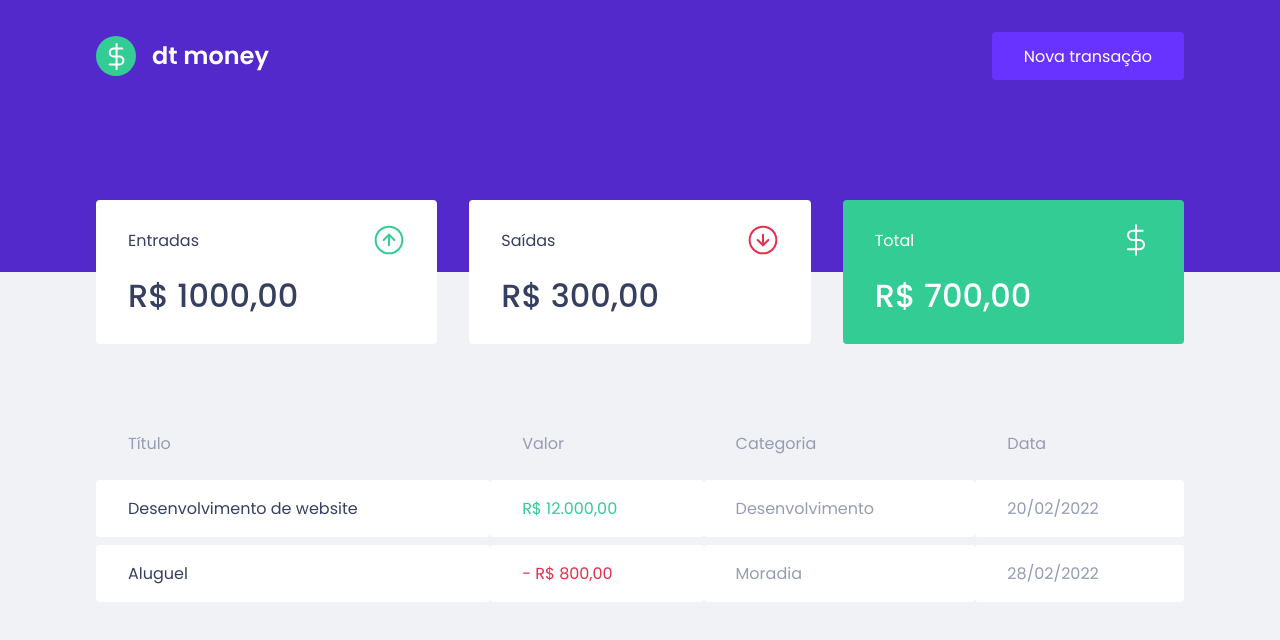
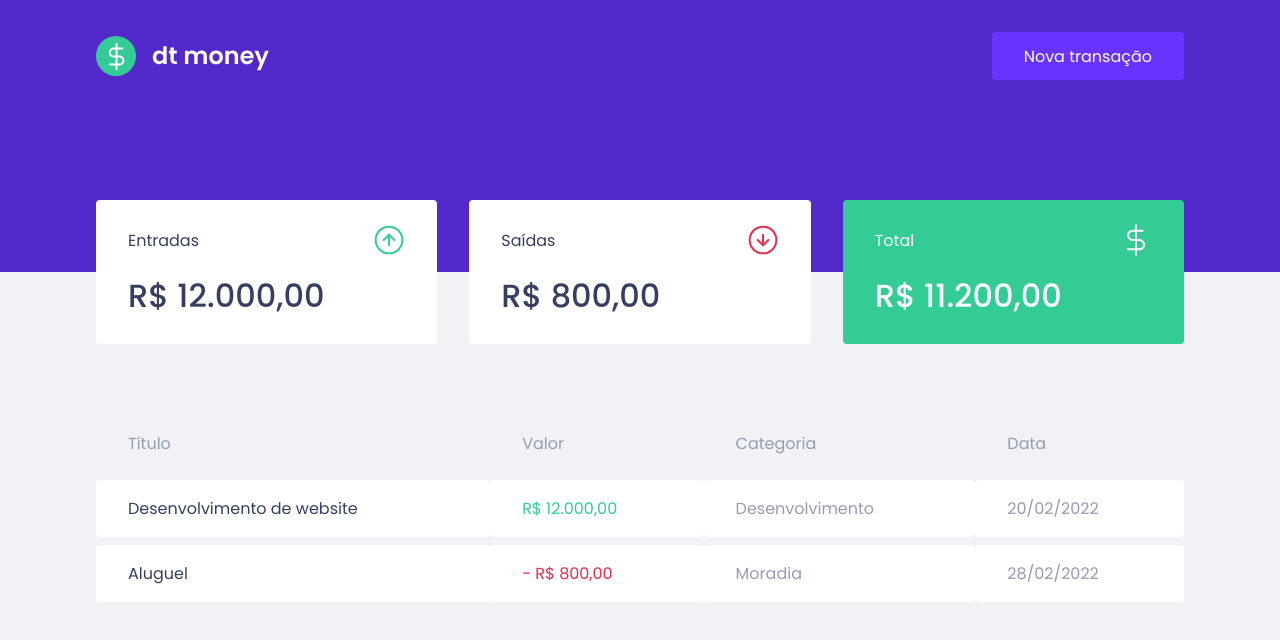
Before and after one commit to renanvcb/ignite-react-2-dtmoney, a React (Create React App) app: page / in a window 1280 px wide. Shown: the top 640 px of the page. Built offline with nearby package versions, Linux system fonts and the light colour scheme.

Commit message:
summaries updated

```diff
--- a/src/components/Summary/index.tsx
+++ b/src/components/Summary/index.tsx
@@ -12,21 +12,21 @@ export function Summary() {
           <p>Entradas</p>
           <img src={incomeImg} alt="Entradas" />
         </header>
-        <strong>R$ 1000,00</strong>
+        <strong>R$ 12.000,00</strong>
       </div>
       <div>
         <header>
           <p>Saídas</p>
           <img src={outcomeImg} alt="Saídas" />
         </header>
-        <strong>R$ 300,00</strong>
+        <strong>R$ 800,00</strong>
       </div>
       <div className="highlight-background">
         <header>
           <p>Total</p>
           <img src={totalImg} alt="Total" />
         </header>
-        <strong>R$ 700,00</strong>
+        <strong>R$ 11.200,00</strong>
       </div>
     </Container>
   );
```
